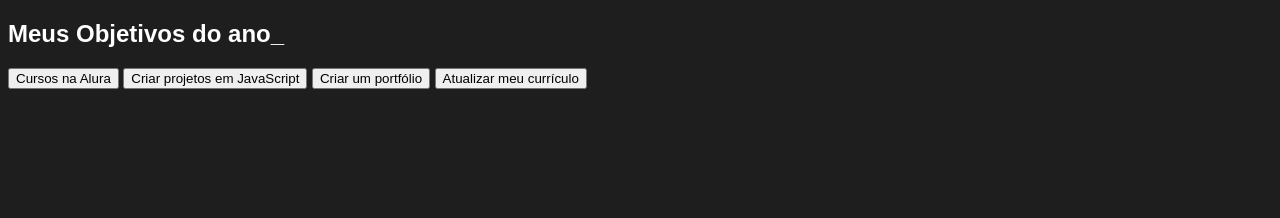
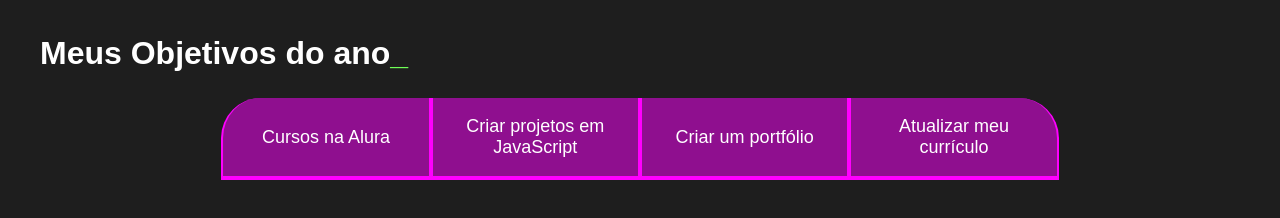
Before and after one commit to IsaCarletto25/PV-programa-o, a plain HTML site: page index.html in a window 1280 px wide. Drawn offline with Linux system fonts and the light colour scheme; a web font is replaced by a local one.

Commit message:
continuação

```diff
--- a/index.html
+++ b/index.html
@@ -8,7 +8,7 @@
 </head>
 <body>
   <section class="conteudo-principal">
-    <h2 class="titulo-principal">Meus Objetivos do ano_</h2>
+    <h2 class="titulo-principal">Meus Objetivos do ano<span>_</span></h2>
     <div class="botoes">
       <button class="botao">Cursos na Alura</button>
       <button class="botao">Criar projetos em JavaScript</button>
--- a/style.css
+++ b/style.css
@@ -15,3 +15,57 @@ body {
     font-family: "Anta", sans-serif;
 
   }
+
+.conteudo-principal {
+    display: flex;
+    flex-direction: column;
+    justify-content: center;
+    align-items: center;
+    max-width: 1200px;
+    width: 100%;
+    margin: 0 auto;
+}
+
+.titulo-principal {
+    text-align: left;
+    width: 100%;
+    font-size: 32px;
+}
+
+.titulo-principal span {
+    color: var(--verde);
+}
+
+.botao{
+    font-family: "Anta", sans-serif;
+    background-color: var(--botao-inativo);
+    color: var(--branco);
+    display: flex;
+    justify-content: center;
+    padding: 1em;
+    font-size: 18px;
+    align-items: center;
+    width: 100%;
+    border-bottom: 4px solid var(--botao-ativo);
+    border-left: 2px solid var(--botao-ativo);
+    border-right: 2px solid var(--botao-ativo);
+    border-top: none;
+}
+
+.botoes {
+    display: block;
+}
+
+@media screen and (min-width: 768px) {
+    .botoes {
+        display: flex;
+    }
+
+    .botao:first-child {
+        border-radius: 40px 0 0 0;
+    }
+
+    .botao:last-child {
+        border-radius: 0 40px 0 0;
+    }
+}
```
